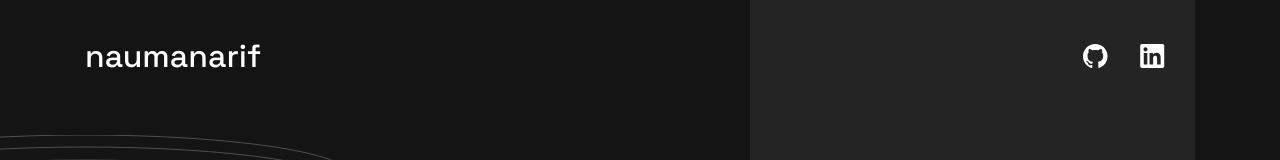
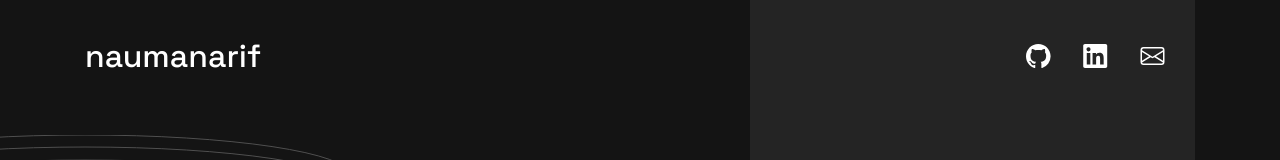
Before and after one commit to naumanaarif/naumanaarif.github.io, a plain HTML site: page index.html in a window 1280 px wide. Shown: the top 160 px of the page. Drawn offline with Linux system fonts and the light colour scheme.

Commit message:
Improve accessibility

```diff
--- a/index.html
+++ b/index.html
@@ -80,6 +80,28 @@
                 fill="#FFF"
                 fill-rule="evenodd"
                 d="M5.551 3.304c-1.14 0-2.067.926-2.067 2.064 0 1.14.928 2.066 2.067 2.066a2.066 2.066 0 0 0 0-4.13ZM3.767 8.998v11.453h3.562L7.33 8.998H3.767Zm5.798 0V20.45l3.554.002.002-5.668c0-1.454.253-2.941 2.132-2.941 1.851 0 1.851 1.755 1.851 3.036v5.571l3.559-.001v-6.28c0-2.834-.517-5.457-4.27-5.457-1.763 0-2.916.997-3.368 1.85h-.05V8.997h-3.41ZM22.435 24H1.982c-.976 0-1.77-.777-1.77-1.732V1.731C.212.776 1.006 0 1.982 0h20.453c.98 0 1.777.776 1.777 1.73v20.538c0 .955-.797 1.732-1.777 1.732Z"
+              />
+            </svg>
+          </a>
+          <a
+            href="mailto:naumanaarif.work@gmail.com"
+            class="header__social"
+            target="_blank"
+          >
+            <svg
+              xmlns="http://www.w3.org/2000/svg"
+              width="25"
+              height="24"
+              fill="currentColor"
+              class="bi bi-envelope"
+              viewBox="0 0 16 16"
+              aria-labelledby="socialEmail"
+              role="img"
+            >
+              <title id="socialEmail">Email</title>
+              <path
+                d="M0 4a2 2 0 0 1 2-2h12a2 2 0 0 1 2 2v8a2 2 0 0 1-2 2H2a2 2 0 0 1-2-2V4Zm2-1a1 1 0 0 0-1 1v.217l7 4.2 7-4.2V4a1 1 0 0 0-1-1H2Zm13 2.383-4.708 2.825L15 11.105V5.383Zm-.034 6.876-5.64-3.471L8 9.583l-1.326-.795-5.64 3.47A1 1 0 0 0 2 13h12a1 1 0 0 0 .966-.741ZM1 11.105l4.708-2.897L1 5.383v5.722Z"
+                fill="#FFF"
               />
             </svg>
           </a>
@@ -520,25 +542,12 @@
               aria-labelledby="socialEmail"
               role="img"
             >
+              <title id="socialEmail">Email</title>
               <path
                 d="M0 4a2 2 0 0 1 2-2h12a2 2 0 0 1 2 2v8a2 2 0 0 1-2 2H2a2 2 0 0 1-2-2V4Zm2-1a1 1 0 0 0-1 1v.217l7 4.2 7-4.2V4a1 1 0 0 0-1-1H2Zm13 2.383-4.708 2.825L15 11.105V5.383Zm-.034 6.876-5.64-3.471L8 9.583l-1.326-.795-5.64 3.47A1 1 0 0 0 2 13h12a1 1 0 0 0 .966-.741ZM1 11.105l4.708-2.897L1 5.383v5.722Z"
                 fill="#FFF"
               />
             </svg>
-            <!-- <svg
-              xmlns="http://www.w3.org/2000/svg"
-              width="25"
-              height="24"
-              aria-labelledby="socialLinkedIn"
-              role="img"
-            >
-              <title id="socialLinkedIn">LinkedIn</title>
-              <path
-                fill="#FFF"
-                fill-rule="evenodd"
-                d="M5.551 3.304c-1.14 0-2.067.926-2.067 2.064 0 1.14.928 2.066 2.067 2.066a2.066 2.066 0 0 0 0-4.13ZM3.767 8.998v11.453h3.562L7.33 8.998H3.767Zm5.798 0V20.45l3.554.002.002-5.668c0-1.454.253-2.941 2.132-2.941 1.851 0 1.851 1.755 1.851 3.036v5.571l3.559-.001v-6.28c0-2.834-.517-5.457-4.27-5.457-1.763 0-2.916.997-3.368 1.85h-.05V8.997h-3.41ZM22.435 24H1.982c-.976 0-1.77-.777-1.77-1.732V1.731C.212.776 1.006 0 1.982 0h20.453c.98 0 1.777.776 1.777 1.73v20.538c0 .955-.797 1.732-1.777 1.732Z"
-              />
-            </svg> -->
           </a>
           <!-- <a href="" class="header__social">
             <svg
```
